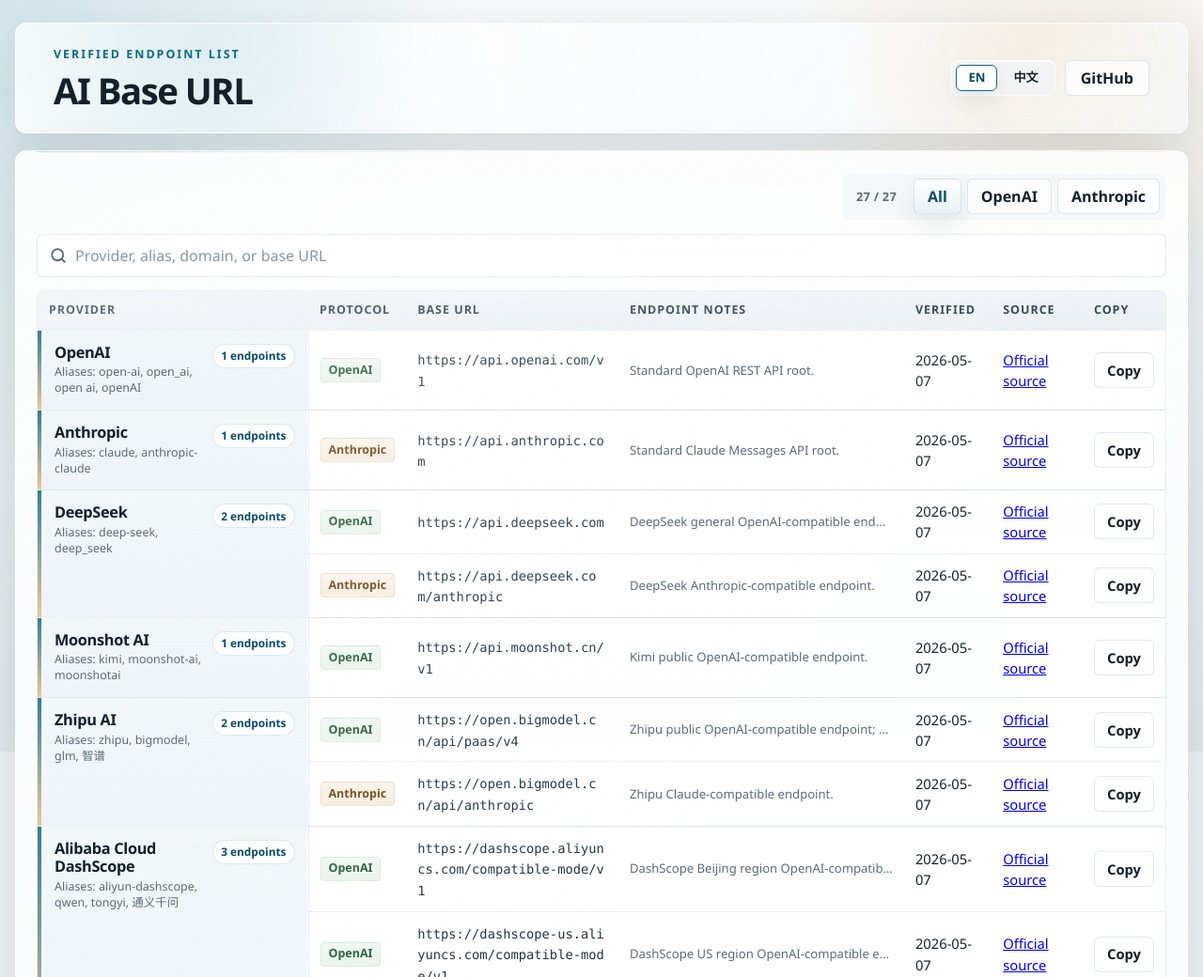
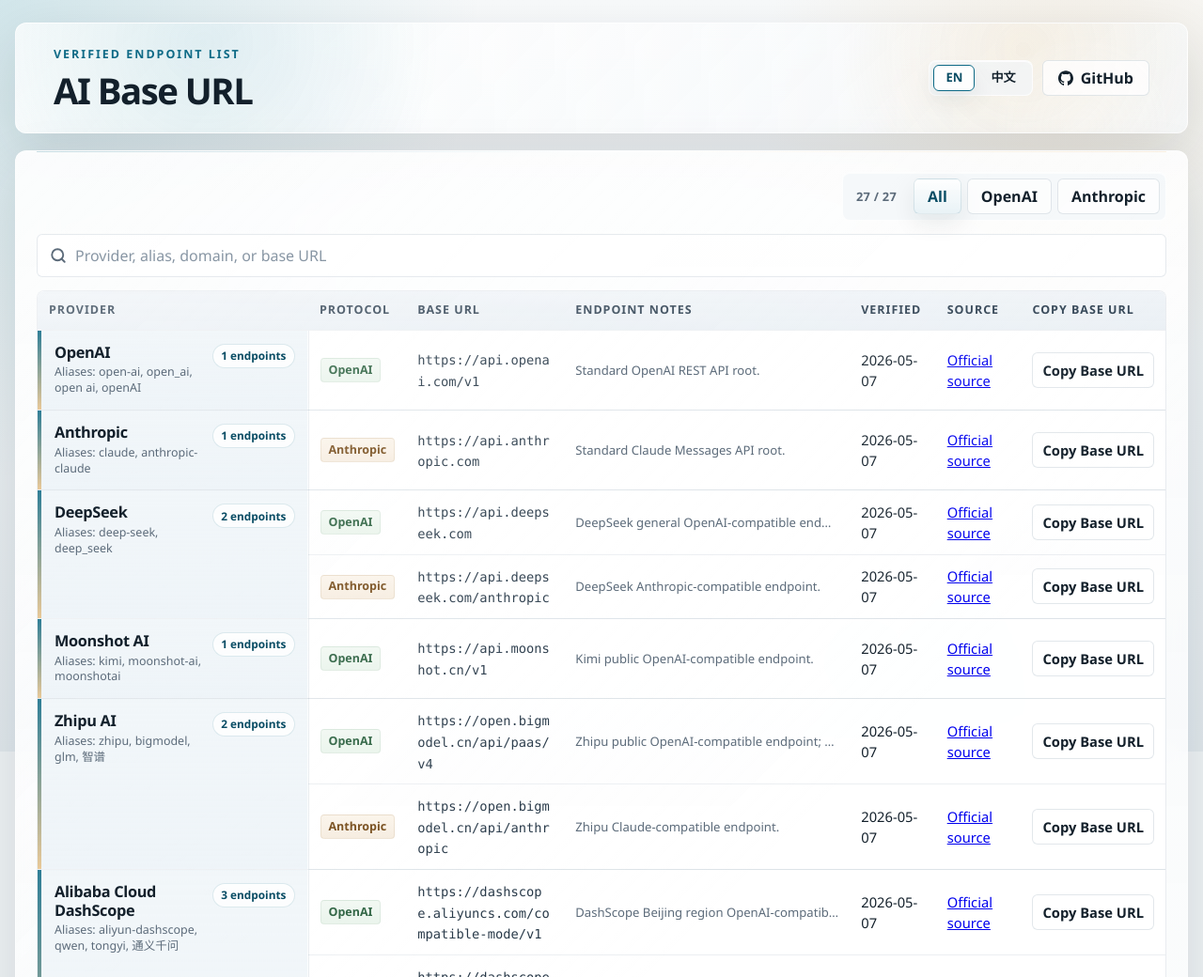
Before and after one commit to xiangxiangdong111-ops/ai-base-url, a website: page docs/index.html in a window 1280 px wide. Shown: the top 1040 px of the page at 94% size. Drawn offline with Linux system fonts and the light colour scheme.

Commit message:
Add GitHub icon and update copy labels

```diff
--- a/docs/app.js
+++ b/docs/app.js
@@ -15,13 +15,13 @@ const translations = {
     columnNotes: "Endpoint Notes",
     columnVerified: "Verified",
     columnSource: "Source",
-    columnCopy: "Copy",
+    columnCopy: "Copy Base URL",
     noMatches: "No matches.",
     shownCount: "{shown} / {total}",
     aliases: "Aliases",
     officialSource: "Official source",
-    copy: "Copy",
-    copied: "Copied",
+    copy: "Copy Base URL",
+    copied: "Base URL copied",
     failedLoad: "Failed to load provider list data",
     cannotLoadProviders: "Cannot load providers.json: {status}",
     protocolOpenAI: "OpenAI",
@@ -44,13 +44,13 @@ const translations = {
     columnNotes: "端点说明",
     columnVerified: "验证日期",
     columnSource: "来源",
-    columnCopy: "复制",
+    columnCopy: "复制 BASE URL",
     noMatches: "无匹配",
     shownCount: "{shown} / {total}",
     aliases: "别名",
     officialSource: "官方来源",
-    copy: "复制",
-    copied: "已复制",
+    copy: "复制 BASE URL",
+    copied: "已复制 BASE URL",
     failedLoad: "加载平台列表数据失败",
     cannotLoadProviders: "无法加载 providers.json：{status}",
     protocolOpenAI: "OpenAI",
--- a/docs/index.html
+++ b/docs/index.html
@@ -17,7 +17,12 @@
           <button class="language-button is-active" type="button" data-lang="en">EN</button>
           <button class="language-button" type="button" data-lang="zh-CN">中文</button>
         </div>
-        <a class="repo-link" href="https://github.com/xiangxiangdong111-ops/ai-base-url/tree/main" aria-label="Open GitHub repository" data-i18n-aria-label="openGithub">GitHub</a>
+        <a class="repo-link" href="https://github.com/xiangxiangdong111-ops/ai-base-url/tree/main" aria-label="Open GitHub repository" data-i18n-aria-label="openGithub">
+          <svg class="repo-link-icon" aria-hidden="true" viewBox="0 0 24 24" fill="currentColor">
+            <path d="M12 0.5C5.373 0.5 0 5.873 0 12.5C0 17.801 3.438 22.299 8.207 23.887C8.807 23.998 9.025 23.627 9.025 23.309C9.025 23.021 9.014 22.068 9.008 20.809C5.672 21.534 4.969 19.393 4.969 19.393C4.422 18.004 3.633 17.635 3.633 17.635C2.543 16.889 3.715 16.904 3.715 16.904C4.922 16.988 5.557 18.143 5.557 18.143C6.629 19.979 8.369 19.449 9.055 19.143C9.164 18.367 9.473 17.838 9.816 17.539C7.152 17.236 4.352 16.207 4.352 11.613C4.352 10.304 4.82 9.234 5.588 8.396C5.463 8.094 5.053 6.876 5.705 5.227C5.705 5.227 6.713 4.904 9.006 6.457C9.965 6.19 10.992 6.057 12 6.053C13.008 6.057 14.037 6.19 14.998 6.457C17.287 4.904 18.293 5.227 18.293 5.227C18.947 6.876 18.537 8.094 18.414 8.396C19.184 9.234 19.648 10.304 19.648 11.613C19.648 16.219 16.844 17.232 14.172 17.529C14.602 17.898 14.984 18.623 14.984 19.734C14.984 21.326 14.971 22.875 14.971 23.309C14.971 23.629 15.186 24.004 15.795 23.885C20.563 22.295 24 17.799 24 12.5C24 5.873 18.627 0.5 12 0.5Z"></path>
+          </svg>
+          <span>GitHub</span>
+        </a>
       </div>
     </header>
 
--- a/docs/styles.css
+++ b/docs/styles.css
@@ -177,9 +177,16 @@ h2 {
 }
 
 .repo-link {
+  gap: 8px;
   padding: 0 16px;
   font-weight: 700;
   box-shadow: inset 0 1px 0 rgba(255, 255, 255, 0.55);
+}
+
+.repo-link-icon {
+  width: 16px;
+  height: 16px;
+  flex: 0 0 16px;
 }
 
 .header-actions {
@@ -574,10 +581,11 @@ tbody tr:last-child td {
 }
 
 .copy-button {
-  min-width: 64px;
+  min-width: 124px;
   padding: 0 10px;
   font-weight: 700;
   background: rgba(255, 255, 255, 0.9);
+  white-space: nowrap;
 }
 
 .copy-button:hover,
```
